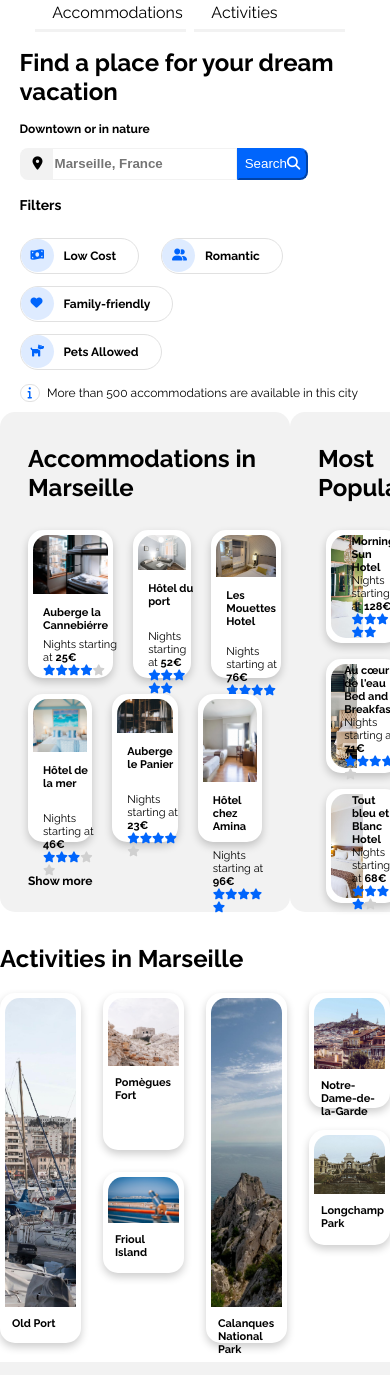
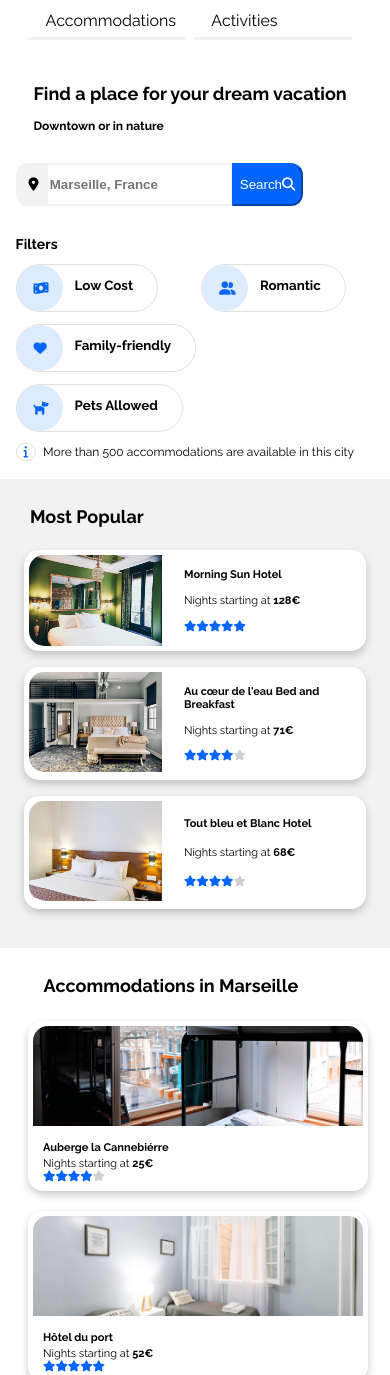
Before and after one commit to st80kafe/ocP2, a website built with Parcel: page index.html in a window 390 px wide. Shown: the part 148-1523 px from the top of the page. Built offline with nearby package versions, Linux system fonts and the light colour scheme.

Commit message:
mobile css

```diff
--- a/css/style.css
+++ b/css/style.css
@@ -31,10 +31,10 @@ h3 {
   height: 56px;
 }
 div.header {
-  padding: 0 10px 37px 10px;
+  padding:  37px 10px 0 10px;
 }
 div.header:hover {
-  padding: 0 10px 36px 10px;
+  padding: 36px 10px 0 10px;
   border-top-style: solid;
   border-top-width: 1px;
   color: #0065fc;
@@ -256,7 +256,7 @@ nav input {
 .activCol3 {
   padding: 0 22px 0 0;
 }
- /*
+
 /* column2 of activWrapper */
 .activCol2 {
   height: 80%;
@@ -304,7 +304,7 @@ nav input {
 
 .card h3 {
   font-size: 11px;
-  margin: 0 0 0 0;
+  margin: 0 0 ;
 }
 
 .card:hover {
@@ -398,6 +398,9 @@ nav input {
   body {
     margin: 0 0  ;
   }
+  h1, h2 {
+    font-size: 18px;
+  }
   .navHeader {
     flex-direction: inherit;
     align-items: center;
@@ -407,14 +410,20 @@ nav input {
     justify-content: center;
   }
   .navHeader .logo {
+    flex-grow: 2;
     justify-content: center;
-    margin: 0 10% 8%;
+    margin: 0 10% 8% 25%;
+  }
+  .navHeader .header {
+    flex-grow: 1;
   }
 
-  div.header{
+  div.header {
     flex-direction: column;
     flex-wrap: nowrap;
-    width: 33%;
+    /* text right of logo displays vertically above width 34% */
+    width: 34%;
+    /* watch levels of navHeader text on hover */
     padding: 0  5% 7px 5%;
     border-style: none;
     border-top-style: none;
@@ -422,6 +431,7 @@ nav input {
     border-bottom-width: 3px;
     border-bottom-color: #f2f2f2;
   }
+  /* center navHeader text and bottom-border */
   div.header:nth-child(2) {
     margin: 0 8px  0 28px;
   }
@@ -433,38 +443,231 @@ nav input {
     border-bottom-width: 3px;
     border-color: #0065fc;
   }
-
+  .navHeader a:hover {
+    text-decoration: none;
+    color: #0065fc;
+  }
   header.headerText{
-    padding: 0 5% 0;
+    padding: 10% 0 5% 5%;
   }
   .section-1 {
     flex-direction: column;
     justify-content: center;
-    padding: 0 5% 0;
+    padding: 0 4% 2% 4%;
+  }
+  /* taller search and filters button for mobile */
+  form button {
+    height: 43px;
+  }
+  form input {
+    height: 37px;
+    border-width: 2pt;
+  }
+  form button:first-child {
+    border-top-left-radius: 12px;
+    border-bottom-left-radius: 12px;
+    margin-right: -5px;
+    border-width: 4pt;
+  }
+  form button:last-child {
+    border-top-right-radius: 12px;
+    border-bottom-right-radius: 12px;
+    margin-right: -8px;
+  }
+  nav input {
+    margin-left: -5px;
+    margin-right: -5px;
   }
   .section-1 .filters {
     flex-wrap: wrap;
-    height: 180px;
+    height: 210px;
+    width: 92%;
+    font-size: 10pt;
+    margin-bottom: 15px;
   }
   .section-1 .filterText {
     font-weight: 700;
     font-size: 14px;
-    margin: 0 70% 5% 0;
+    /* four buttons in three rows */
+    margin: 4% 70% 0 0;
   }
   .section-1 .filterBox {
     margin-top: 12px;
   }
-  .section-1 h1 {
-     justify-content: center;
+  .filterBox .f1 {
+    border-radius: 46px;
+    height: 46px;
+    width: 46px;
+    background-color: #deebff;
   }
+  .f1 i {
+    padding: 17px;
+    color: #0065fc;
+  }
+  .f1 + div {
+    padding: 12px;
+  }
+
   .section-2 {
     flex-direction: column;
   }
   .section-3 {
     flex-direction: column;
   }
+  .section-3 h3 {
+    margin: 0 0 0 0;
+    justify-content: right;
+  }
+
+  .footer {
+    width: 100%;
+    margin: 5% 0 1% 0;
+    padding: 5% 0 1% 0;
+  }
   .footWrapper {
     flex-direction: column;
   }
+  .footColWrap {
+    margin: 0 0 15%;
   }
+  .accomWrapper {
+    flex-direction: column-reverse;
+    height: auto;
+    width: 100%;
+  }
+  .accomWrapper .accommodations {
+    height: auto;
+    width: 100%;
+  }
+  .accommodations {
+    max-height: 1500px;
+    background-color: #fff;
+  }
+  .accomTi,
+  .popularTi,
+  .activTi {
+    font-size: 16px;
+    font-weight: 600;
+    margin: 0 4%;
+  }
+  .accomRow1,
+  .accomRow2 {
+    flex-direction: column;
+    flex-grow: 0;
+    justify-content: space-evenly;
+    align-items: flex-start;
+    height:auto;
+    max-width: 92%;
+    margin: 0 0;
+    padding: 0 0;
+  }
+  .card-accom {
+    /* column width 60% of container      */
+    width: 92%;
+    flex-grow: 1;
+    height: auto;
+    margin: 10px 0 10px 0;
+  }
+
+  .card-accom img {
+    height: 100px;
+    width: 100%;
+   }
+   .card-accom h3 {
+     margin: 0 0 3px;
+   }
+
+  .card-popular img {
+    max-height: 100px;
+  }
+
+  .popular {
+    width: 92%;
+    max-height: 525px;
+    border-radius: 0px;
+    padding: 0 4% 8% 4%;
+  }
+
+  .card-activ {
+    flex-grow: 1;
+    max-width: 92%;
+    height: 15%;
+  }
+  .card-activ h3 {
+    margin: 17px 0 0 17px;
+    font-size: 15px;
+  }
+  .card-activ img {
+    margin: 0 0 0 0;
+  }
+  .activTi {
+    margin-left: 6%;
+  }
+  .activWrapper {
+    flex-direction: column;
+    justify-content: space-evenly;
+    /* align-items: center; */
+    align-items: flex-end;
+    max-width: fit-content;
+    margin: 0 0 0 -2%;
+    height: 1630px;
+  }
+  .activCol1,
+  .activCol2,
+  .activCol3,
+  .activCol4 {
+    justify-content:flex-end;
+    width: 92%;
+    padding: 0 0;
+    flex-grow: 0;
+    height: auto;
+  }
+  .activCol1  {
+    height: auto;
+    margin: 0 0 -57% 0 ;
+  }
+  .activCol1 img {
+    height: 71%;
+  }
+  .activCol2 {
+    height: auto;
+    margin: -30% 0 0 0;
+  }
+  .activCol3 {
+    height: auto;
+    margin: 25px 0 0 0 ;
+  }
+  .activCol4 {
+    height: auto;
+    margin: 25px 0 0 0 ;
+  }
+  .stretch-activCol2 {
+    max-height: 26%;
+  }
+  .activCol2 .card-activ:nth-child(1) {
+    flex-grow: 0;
+    height: auto;
+    margin: 0 0 13px 0;
+  }
+  .activCol2 .card-activ:nth-child(2) {
+    flex-grow: 0;
+    height: 25%;
+    margin: 12px 0 0 0;
+  }
+  .activCol2 img {
+    height: 64%;
+  }
+  .stretch-activCol2  img {
+    height: 30%;
+  }
+  .activCol3 img {
+    height: 71%;
+  }
+  .activCol3 {
+    height: auto;
+  }
+  .shrink-activCol4 {
+    max-height: 46%;
+  }
+
 }
--- a/index.html
+++ b/index.html
@@ -18,11 +18,11 @@
     <div class="header"><a href="#topContent">Accommodations</a></div>
     <div class="header"><a href="#middleContent">Activities</a></div>
   </nav>
+  <section class="section-1">
   <header class="headerText">
     <h1>Find a place for your dream vacation</h1>
     <h3>Downtown or in nature</h3>
   </header>
-  <section class="section-1">
   <nav class="searchBar">
     <form class="searchForm" action="#">
       <button type="submit"><i class="fas fa-map-marker-alt"></i></button>
@@ -162,7 +162,7 @@
       </div>
       </div>
     </section>
-    <section class="section-3"></section>
+    <section class="section-3">
     <div class="activTi"><h2 id="middleContent">Activities in Marseille</h2></div>
     <div class="activWrapper">
        <div class="activCol1">
@@ -192,7 +192,7 @@
         </div>
        </div>
     </div>
-   </section>
+    </section>
   </main>
   <footer class="footer">
     <div class="footWrapper">
```
